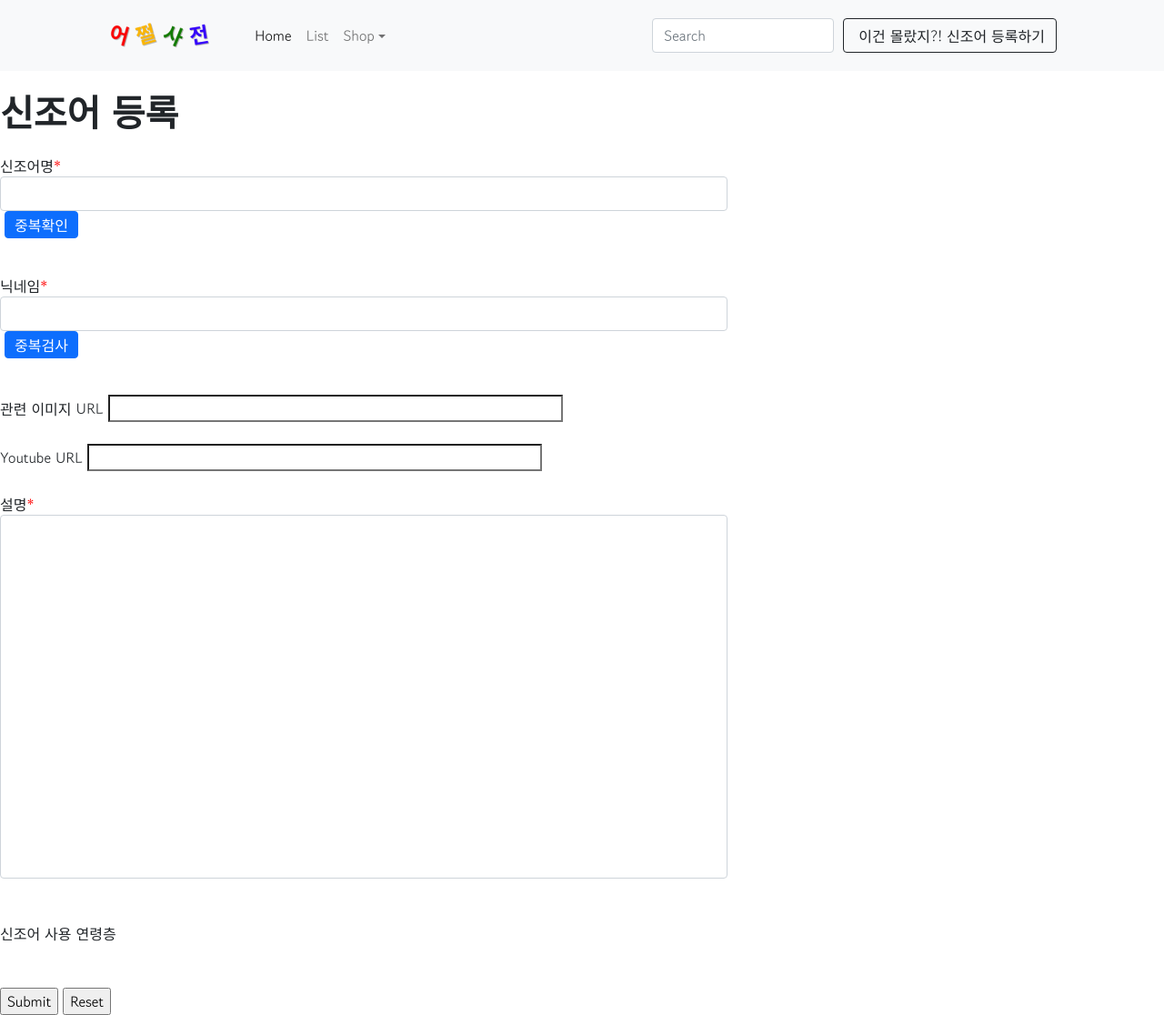
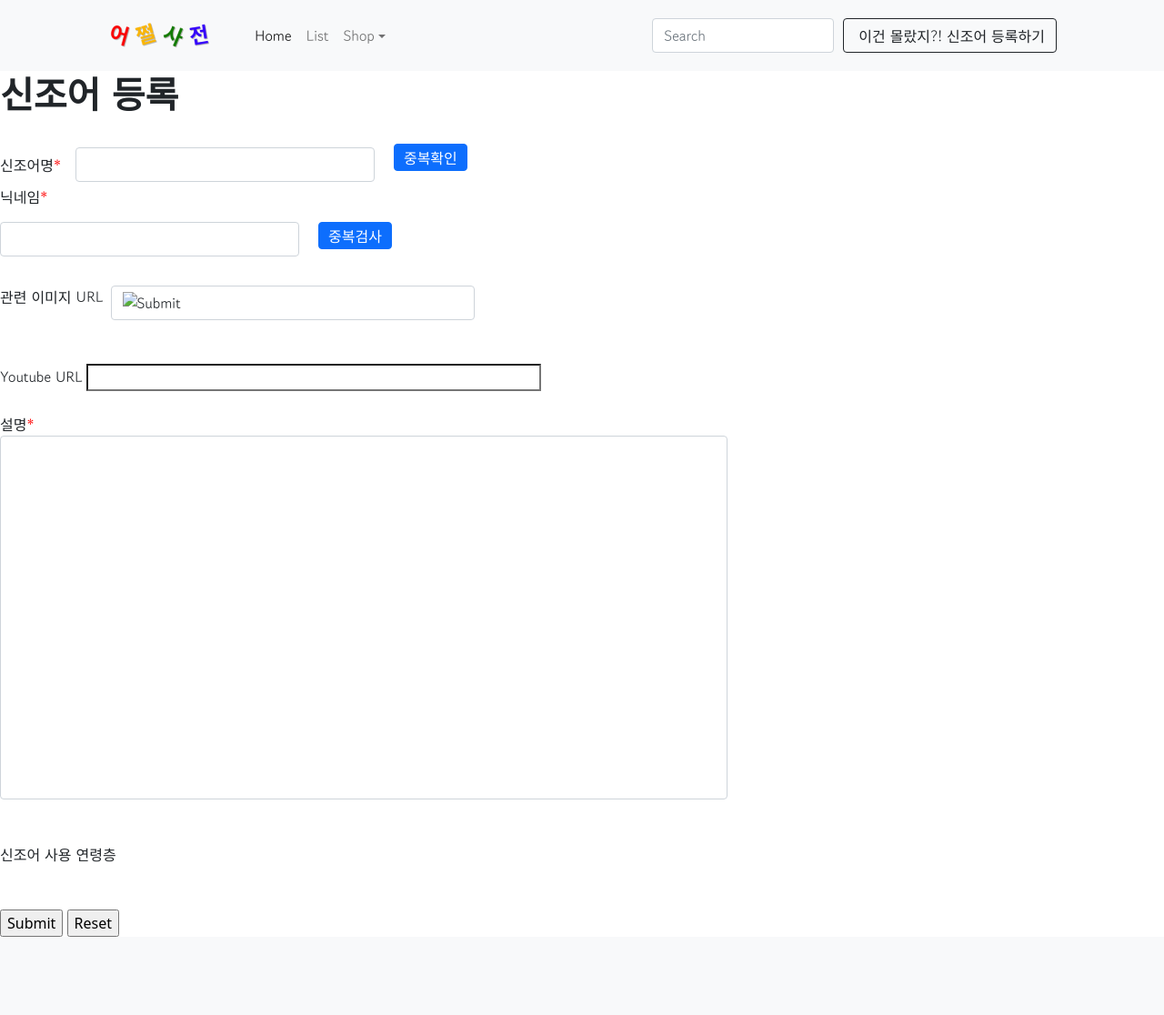
Before and after one commit to willow-92/Sparta_SWcamp_team6, a Flask app: template Templates/word_register.html in a window 1280 px wide. Shown: the whole page at 91% size. After the commit the page ends 1030 px from the top, so only its background shows below. Run offline with Flask 2, Linux system fonts and the light colour scheme; the template is opened without the code that fills it, so the values that code supplies are empty.

Commit message:
2월 4일 등록페이지 (혜연)

```diff
--- a/Templates/word_register.html
+++ b/Templates/word_register.html
@@ -69,10 +69,6 @@
             padding: 2px 10px 2px 10px;
             margin: 0px 0px 0px 5px;
         }
-        .wrap {
-            width: 100%;
-            max-width: 800px;
-            margin: 20px auto 0px auto;
 
         }
 
@@ -98,7 +94,7 @@
                     <ul class="dropdown-menu" aria-labelledby="navbarDropdown">
                         <li><a class="dropdown-item" href="#!">All Products</a></li>
                         <li>
-                                <hr class="dropdown-divider" />
+                            <hr class="dropdown-divider"/>
                         </li>
                         <li><a class="dropdown-item" href="#!">Popular Items</a></li>
                         <li><a class="dropdown-item" href="#!">New Arrivals</a></li>
@@ -127,34 +123,61 @@
     </div>
 </nav>
 
-    <form class="row g-3">
-        <div class="wrap"></div>
+<!--신조어등록란-->
 <h1><b>신조어 등록</b></h1><br>
-
+    <div class="row g-3 align-items-center">
         <div class="col-auto">
-                <label for="NWord">신조어명<span style="color:red">*</span></label>
+            <label for="newword">신조어명<span style="color:red">*</span></label>
+        </div>
         <div class="col-auto">
-                <input type="text" class="form-control" name="NWord" check_result="fail" required />
+            <input type="text" id="inputNewword" class="form-control" aria-describedby="NewwordHelpInline"check_result="fail" required/>
+            <span id="NewwordHelpInline" style="display: none;" class="form-text">⚠️앗!이미 등록된 신조어가 있다네요!? </span>
+        </div>
         <div class="col-auto">
             <button type="button" class="btn btn-primary mb-3" onclick="Nword_overlap_check()">중복확인</button>
-            <h6 id="Nword_check_sucess" style="display: none;"> ⚠️앗!이미 등록된 신조어가 있다네요!? </h6><br><br>
+        </div>
+    </div>
 
+
+
+
+
+
+
+
+<form class="row g-3">
+    <div class="col-sm-10">
+        <label for="Nname">닉네임<span style="color:red">*</span></label>
+    </div>
     <div class="col-auto">
-            <label for="Nname">닉네임<span style="color:red">*</span></label>
-            <input type="text" class="form-control" name="Nname" check_result="fail" required />
+        <input type="text" class="form-control" name="Nname" check_result="fail" required/>
+        <h6 id="Nname_check_sucess" style="display: none;">⚠️이미 등록된 닉네임인데,더 독창적인 닉네임을 생각해볼까요?</h6>
+    </div>
+    <div class="col-auto">
         <button type="button" class="btn btn-primary mb-3" onclick="Nname_overlap_check()">중복검사</button>
-            <h6 id="Nname_check_sucess" style="display: none;">⚠️이미 등록된 닉네임인데,더 독창적인 닉네임을 생각해볼까요?</h6><br><br>
+        <br><br>
+    </div>
+</form>
 
+<form class="row g-2">
+    <div class="col-auto">
         <label for="ImageURL">관련 이미지 URL</label>
-            <input style = "background-color:white; color:black;width:500px;" =  type="text" class="ImageURL_input" name="ImageURL" check_result="fail" required />
+    </div>
+    <div class="col-auto">
+        <input style="width:400px" type="image" class="form-control" name="ImageURL" check_result="fail" required/>
         <br><br>
+    </div>
+</form>
+
 
 <label for="youTubeURL">Youtube URL</label>
-            <input style = "background-color:white; color:black;width:500px;" =  type="text" class="youTubeURL_input" name="youTubeURL" check_result="fail" required />
+<input style="background-color:white; color:black;width:500px;" =  type="text" class="youTubeURL_input" name="youTubeURL
+" check_result="fail" required/>
 <br><br>
 
 <label for="descrip">설명<span style="color:red">*</span></label>
-            <input style = "background-color:white; color:black;padding:20px;width:800px;height:400px;" =  type="text" class="form-control" name="descrip" check_result="fail" required />
+<input style="background-color:white; color:black;padding:20px;width:800px;height:400px;" =  type="text" class="
+form-control" name="descrip" check_result="fail" required/>
 <br><br>
 
 <label for="UseAge">신조어 사용 연령층</label><br>
@@ -162,7 +185,7 @@
 
 <input type="submit" value="Submit">
 <input type="reset">
-    </form>
+
 
 </body>
 
```
Lines whose indentation alone changed are shown as unchanged.
